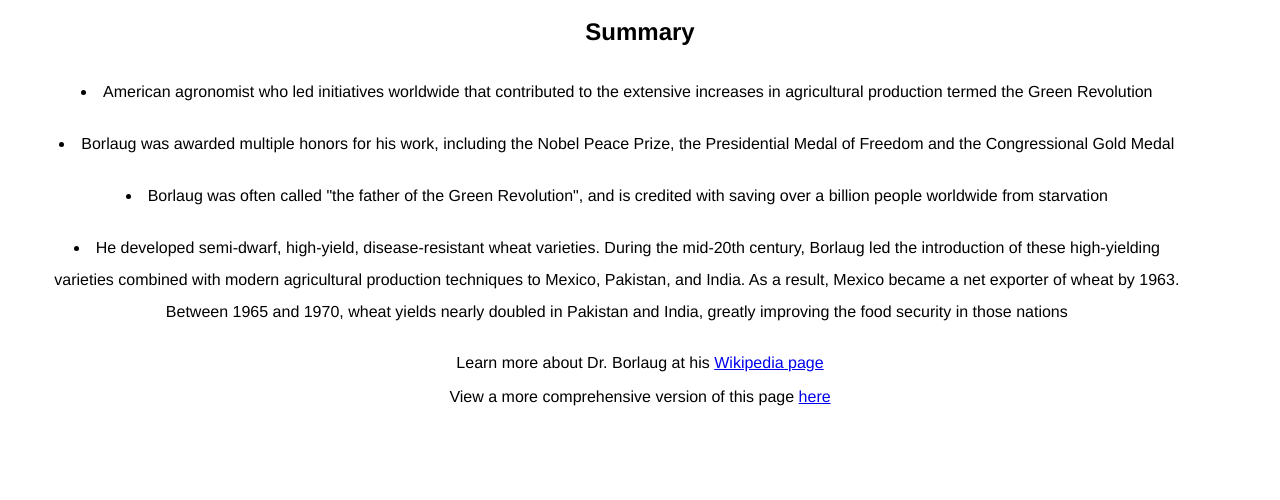
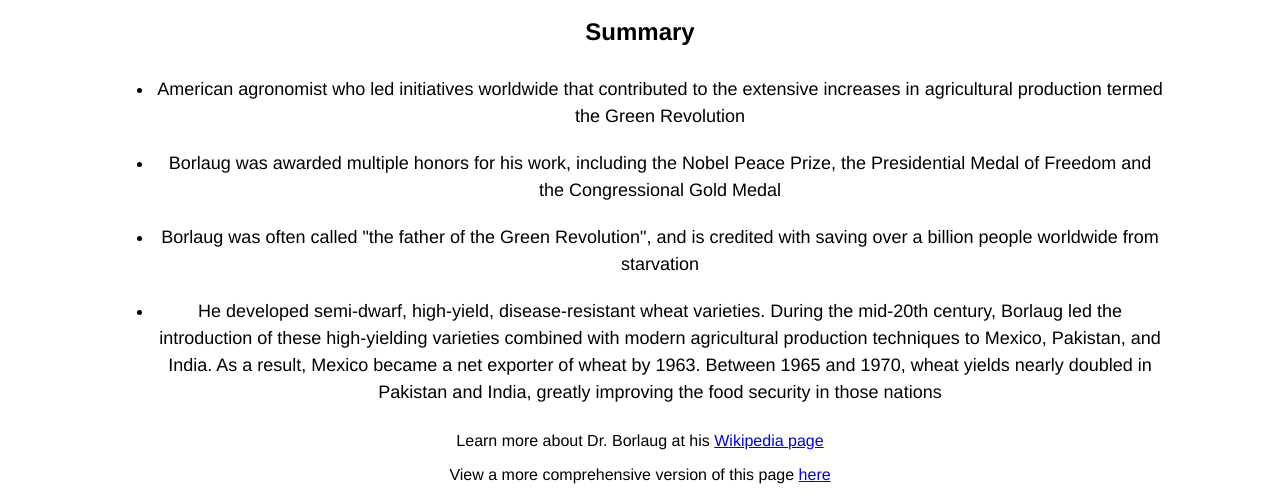
Before and after one commit to koray-eren/tribute-page, a plain HTML site: page index.html in a window 1280 px wide. Shown: the part 438-938 px from the top of the page. Before the commit the page ends 860 px from the top, so only its background shows below. Drawn offline with Linux system fonts and the light colour scheme.

Commit message:
css formatting and alignment changes, mostly bullet points + page max width

```diff
--- a/index.html
+++ b/index.html
@@ -5,19 +5,21 @@ html{
     text-align: center;
     margin-left: auto;
     margin-right: auto;
+    max-width: 1300px;
 }
 #flex-list {
     display: flex;
     flex-direction: column;
-    align-items: flex-start;
-    list-style-position: inside;
+    list-style-position: outside;
     width: fit-content;
-    max-width: 90%;
+    max-width: 80%;
+    margin: auto;
 }
 li{
-    line-height: 2em;
+    line-height: 1.5em;
     margin: auto;
     padding: 10px 0px;
+    font-size: large;
 }
 img {
     max-width: 100%;
```
